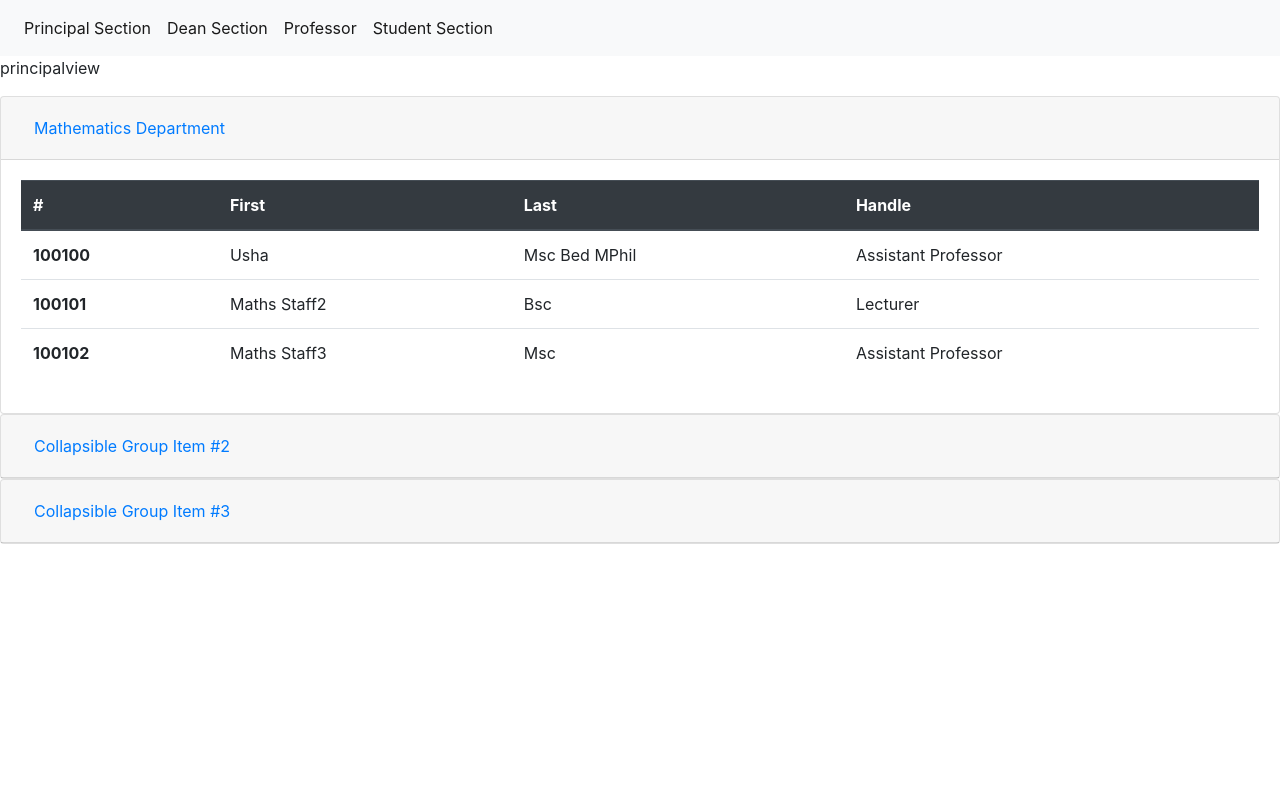
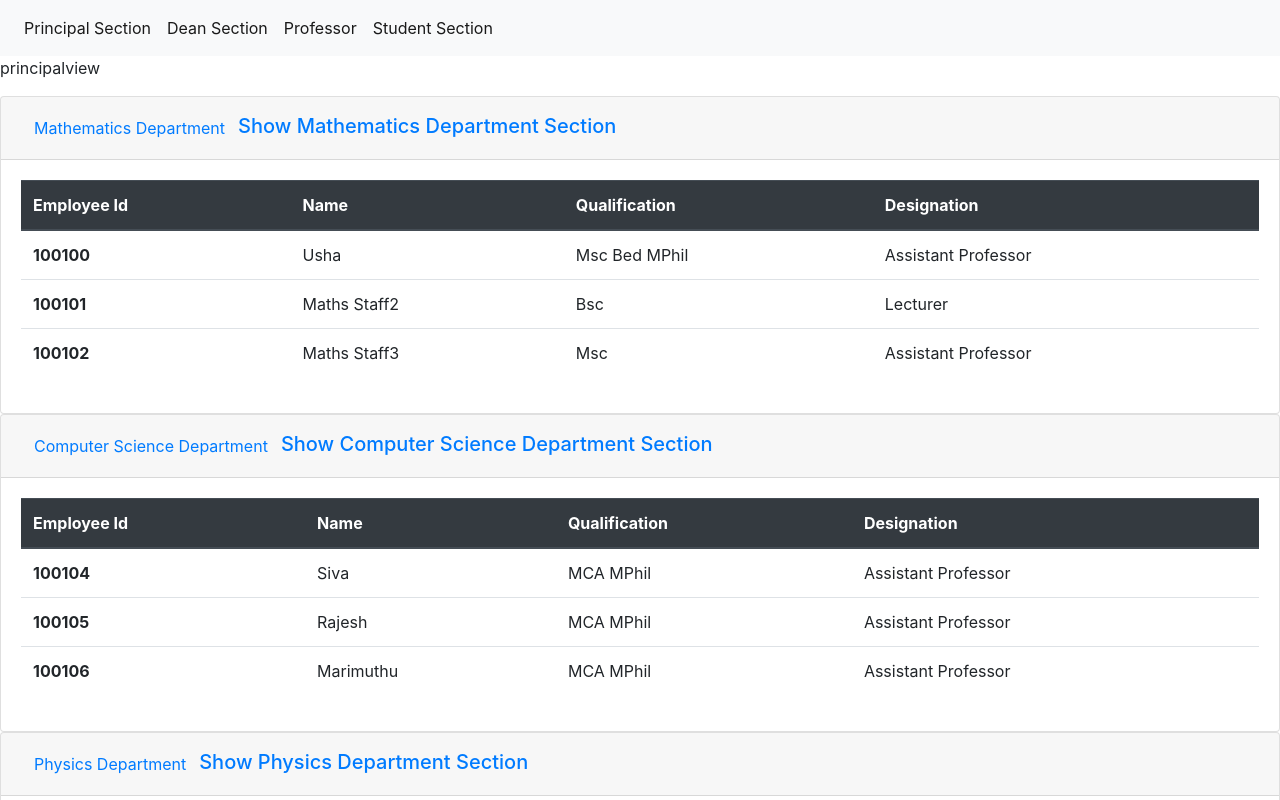
Before and after one commit to ranjithkumarmsc/virtualassist, an Angular app: page /principal in a window 1280 px wide. Shown: the top 800 px of the page. Built offline with nearby package versions, Linux system fonts and the light colour scheme.

Commit message:
Department view with professor data

```diff
--- a/src/app/deanview/deanview.component.html
+++ b/src/app/deanview/deanview.component.html
@@ -1 +1,68 @@
 <p>deanview works!</p>
+
+
+<div id="accordion">
+    <div class="card">
+      <div class="card-header" id="headingOne">
+        <h5 class="mb-0">
+          <button class="btn btn-link" data-toggle="collapse" data-target="#collapseOne" aria-expanded="true" aria-controls="collapseOne">
+           Mathematics Department
+          </button>
+        </h5>
+      </div>
+
+      <div id="collapseOne" class="collapse show" aria-labelledby="headingOne" data-parent="#accordion">
+        <div class="card-body">
+
+            <div>
+                <table class="table">
+                    <thead class="thead-dark">
+                      <tr>
+                        <th scope="col">#</th>
+                        <th scope="col">First</th>
+                        <th scope="col">Last</th>
+                        <th scope="col">Handle</th>
+                      </tr>
+                    </thead>
+                    <tbody>
+                        <tr *ngFor="let staff of this.department.staffList">
+                        <th scope="row">{{staff.staffId}}</th>
+                        <td>{{staff.name}}</td>
+                        <td>{{staff.qualification}}</td>
+                        <td>{{staff.designation}}</td>
+                        </tr>
+                    </tbody>
+                  </table>
+            </div>
+        </div>
+      </div>
+    </div>
+    <div class="card">
+      <div class="card-header" id="headingTwo">
+        <h5 class="mb-0">
+          <button class="btn btn-link collapsed" data-toggle="collapse" data-target="#collapseTwo" aria-expanded="false" aria-controls="collapseTwo">
+            Collapsible Group Item #2
+          </button>
+        </h5>
+      </div>
+      <div id="collapseTwo" class="collapse" aria-labelledby="headingTwo" data-parent="#accordion">
+        <div class="card-body">
+          Anim pariatur cliche reprehenderit, enim eiusmod high life accusamus terry richardson ad squid. 3 wolf moon officia aute, non cupidatat skateboard dolor brunch. Food truck quinoa nesciunt laborum eiusmod. Brunch 3 wolf moon tempor, sunt aliqua put a bird on it squid single-origin coffee nulla assumenda shoreditch et. Nihil anim keffiyeh helvetica, craft beer labore wes anderson cred nesciunt sapiente ea proident. Ad vegan excepteur butcher vice lomo. Leggings occaecat craft beer farm-to-table, raw denim aesthetic synth nesciunt you probably haven't heard of them accusamus labore sustainable VHS.
+        </div>
+      </div>
+    </div>
+    <div class="card">
+      <div class="card-header" id="headingThree">
+        <h5 class="mb-0">
+          <button class="btn btn-link collapsed" data-toggle="collapse" data-target="#collapseThree" aria-expanded="false" aria-controls="collapseThree">
+            Collapsible Group Item #3
+          </button>
+        </h5>
+      </div>
+      <div id="collapseThree" class="collapse" aria-labelledby="headingThree" data-parent="#accordion">
+        <div class="card-body">
+          Anim pariatur cliche reprehenderit, enim eiusmod high life accusamus terry richardson ad squid. 3 wolf moon officia aute, non cupidatat skateboard dolor brunch. Food truck quinoa nesciunt laborum eiusmod. Brunch 3 wolf moon tempor, sunt aliqua put a bird on it squid single-origin coffee nulla assumenda shoreditch et. Nihil anim keffiyeh helvetica, craft beer labore wes anderson cred nesciunt sapiente ea proident. Ad vegan excepteur butcher vice lomo. Leggings occaecat craft beer farm-to-table, raw denim aesthetic synth nesciunt you probably haven't heard of them accusamus labore sustainable VHS.
+        </div>
+      </div>
+    </div>
+  </div>
--- a/src/app/deanview/deanview.component.ts
+++ b/src/app/deanview/deanview.component.ts
@@ -1,4 +1,5 @@
-import { Component, OnInit } from '@angular/core';
+import { Component, OnInit, Input } from '@angular/core';
+import { Department } from '../model/department/department.module';
 
 @Component({
   selector: 'app-deanview',
@@ -7,9 +8,13 @@
 })
 export class DeanviewComponent implements OnInit {
 
+  @Input()
+  public department: Department;
   constructor() { }
 
   ngOnInit(): void {
+
+
   }
 
 }
--- a/src/app/model/department/department.module.ts
+++ b/src/app/model/department/department.module.ts
@@ -15,4 +15,5 @@
   public dean:Dean;
   public departmentName:String;
   public staffList:Staff[]=[];
- }
+public departmentCode:String;
+}
--- a/src/app/principalview/principalview.component.html
+++ b/src/app/principalview/principalview.component.html
@@ -1,30 +1,30 @@
 <p>principalview</p>
 
 <div id="accordion">
-    <div class="card">
-      <div class="card-header" id="headingOne">
+    <div class="card" *ngFor="let department of this.departments">
+      <div class="card-header" id="{{department.departmentName}}">
         <h5 class="mb-0">
-          <button class="btn btn-link" data-toggle="collapse" data-target="#collapseOne" aria-expanded="true" aria-controls="collapseOne">
-           Mathematics Department
+          <button class="btn btn-link" data-toggle="collapse" attr.data-target="#{{department.departmentCode}}" aria-expanded="true" attr.aria-controls="{{department.departmentCode}}">
+           {{department.departmentName}} Department
           </button>
+          <a  class="mb-1" href="dean">Show {{department.departmentName}}  Department Section</a>
         </h5>
       </div>
-
-      <div id="collapseOne" class="collapse show" aria-labelledby="headingOne" data-parent="#accordion">
+      <div id="s">
+        <div class="card-header" id="{{department.departmentCode}}" class="collapse show" attr.aria-labelledby="{{department.departmentName}}" data-parent="#accordion">
         <div class="card-body">
-
             <div>
                 <table class="table">
                     <thead class="thead-dark">
                       <tr>
-                        <th scope="col">#</th>
-                        <th scope="col">First</th>
-                        <th scope="col">Last</th>
-                        <th scope="col">Handle</th>
+                        <th scope="col">Employee Id</th>
+                        <th scope="col">Name</th>
+                        <th scope="col">Qualification</th>
+                        <th scope="col">Designation</th>
                       </tr>
                     </thead>
                     <tbody>
-                        <tr *ngFor="let staff of this.departments[0].staffList">
+                        <tr *ngFor="let staff of department.staffList">
                         <th scope="row">{{staff.staffId}}</th>
                         <td>{{staff.name}}</td>
                         <td>{{staff.qualification}}</td>
@@ -36,32 +36,4 @@
         </div>
       </div>
     </div>
-    <div class="card">
-      <div class="card-header" id="headingTwo">
-        <h5 class="mb-0">
-          <button class="btn btn-link collapsed" data-toggle="collapse" data-target="#collapseTwo" aria-expanded="false" aria-controls="collapseTwo">
-            Collapsible Group Item #2
-          </button>
-        </h5>
-      </div>
-      <div id="collapseTwo" class="collapse" aria-labelledby="headingTwo" data-parent="#accordion">
-        <div class="card-body">
-          Anim pariatur cliche reprehenderit, enim eiusmod high life accusamus terry richardson ad squid. 3 wolf moon officia aute, non cupidatat skateboard dolor brunch. Food truck quinoa nesciunt laborum eiusmod. Brunch 3 wolf moon tempor, sunt aliqua put a bird on it squid single-origin coffee nulla assumenda shoreditch et. Nihil anim keffiyeh helvetica, craft beer labore wes anderson cred nesciunt sapiente ea proident. Ad vegan excepteur butcher vice lomo. Leggings occaecat craft beer farm-to-table, raw denim aesthetic synth nesciunt you probably haven't heard of them accusamus labore sustainable VHS.
-        </div>
-      </div>
-    </div>
-    <div class="card">
-      <div class="card-header" id="headingThree">
-        <h5 class="mb-0">
-          <button class="btn btn-link collapsed" data-toggle="collapse" data-target="#collapseThree" aria-expanded="false" aria-controls="collapseThree">
-            Collapsible Group Item #3
-          </button>
-        </h5>
-      </div>
-      <div id="collapseThree" class="collapse" aria-labelledby="headingThree" data-parent="#accordion">
-        <div class="card-body">
-          Anim pariatur cliche reprehenderit, enim eiusmod high life accusamus terry richardson ad squid. 3 wolf moon officia aute, non cupidatat skateboard dolor brunch. Food truck quinoa nesciunt laborum eiusmod. Brunch 3 wolf moon tempor, sunt aliqua put a bird on it squid single-origin coffee nulla assumenda shoreditch et. Nihil anim keffiyeh helvetica, craft beer labore wes anderson cred nesciunt sapiente ea proident. Ad vegan excepteur butcher vice lomo. Leggings occaecat craft beer farm-to-table, raw denim aesthetic synth nesciunt you probably haven't heard of them accusamus labore sustainable VHS.
-        </div>
-      </div>
-    </div>
   </div>
--- a/src/app/principalview/principalview.component.ts
+++ b/src/app/principalview/principalview.component.ts
@@ -1,4 +1,4 @@
-import { Component, OnInit } from '@angular/core';
+import { Component, OnInit, Output } from '@angular/core';
 import { Dean } from '../model/dean/dean.module';
 import { Department } from '../model/department/department.module';
 import { Staff } from '../model/staff/staff.module';
@@ -11,6 +11,8 @@
 export class PrincipalviewComponent implements OnInit {
 
   public departments:Department[]=[];
+  @Output()
+  public department:Department;
   constructor() { }
 
   ngOnInit(): void {
@@ -50,7 +52,78 @@
     department.staffList.push(staff2);
     //this.departments.push(department2);
 
-    this.departments.push(department);
+
+
+      let computerdept1:Department=new Department;
+      let csstaff:Staff=new Staff;
+      csstaff.designation="Assistant Professor";
+      csstaff.name="Siva";
+      csstaff.qualification="MCA MPhil"
+      csstaff.labStaff=false;
+      csstaff.branchOfStudy="computer science";
+      csstaff.staffId=100104;
+      computerdept1.departmentName="Computer Science";
+      computerdept1.staffList.push(csstaff);
+
+      let csstaff2:Staff=new Staff;
+      csstaff2.designation="Assistant Professor";
+      csstaff2.name="Rajesh";
+      csstaff2.qualification="MCA MPhil"
+      csstaff2.labStaff=false;
+      csstaff2.branchOfStudy="computer science";
+      csstaff2.staffId=100105;
+      computerdept1.departmentName="Computer Science";
+      computerdept1.staffList.push(csstaff2);
+
+      let csstaff3:Staff=new Staff;
+      csstaff3.designation="Assistant Professor";
+      csstaff3.name="Marimuthu";
+      csstaff3.qualification="MCA MPhil"
+      csstaff3.labStaff=false;
+      csstaff3.branchOfStudy="computer science";
+      csstaff3.staffId=100106;
+      computerdept1.departmentName="Computer Science";
+      computerdept1.staffList.push(csstaff3);
+
+      let physicsdept1:Department=new Department;
+      let phystaff:Staff=new Staff;
+      phystaff.designation="Assistant Professor";
+      phystaff.name="Jeeva";
+      phystaff.qualification="Msc MPhil"
+      phystaff.labStaff=false;
+      phystaff.branchOfStudy="Physics";
+      phystaff.staffId=100107;
+      physicsdept1.departmentName="Physics";
+      physicsdept1.staffList.push(phystaff);
+
+      let phystaff1:Staff=new Staff;
+      phystaff1.designation="Assistant Professor";
+      phystaff1.name="Yasar";
+      phystaff1.qualification="MCA MPhil"
+      phystaff1.labStaff=false;
+      phystaff1.branchOfStudy="Physics";
+      phystaff1.staffId=100108;
+      physicsdept1.staffList.push(phystaff1);
+
+      let phystaff2:Staff=new Staff;
+      phystaff2.designation="Assistant Professor";
+      phystaff2.name="Charles";
+      phystaff2.qualification="Msc MPhil"
+      phystaff2.labStaff=false;
+      phystaff2.branchOfStudy="Physics";
+      phystaff2.staffId=100109;
+      physicsdept1.staffList.push(phystaff1);
+
+department.departmentCode="mm001";
+computerdept1.departmentCode="cs002";
+physicsdept1.departmentCode="ps003";
+
+      this.departments.push(department);
+    this.departments.push(computerdept1);
+    this.departments.push(physicsdept1);
+    this.department=department;
+
+
 
   }
 
```
